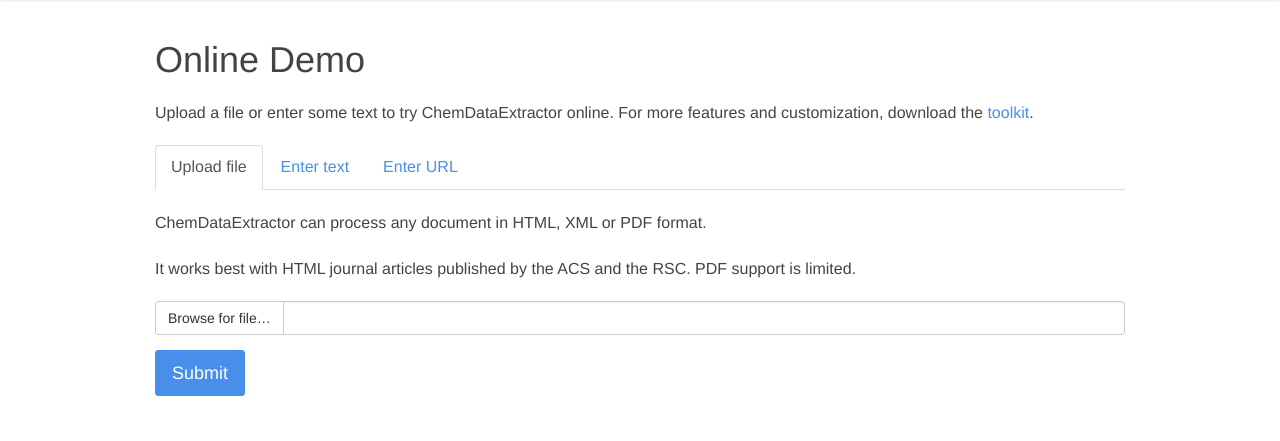
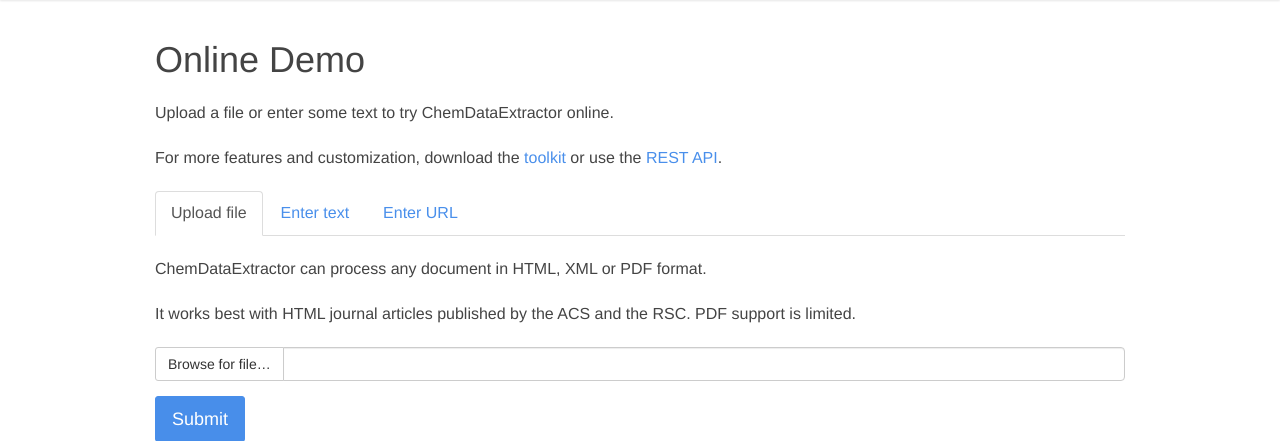
Before and after one commit to mcs07/cdeweb, a Flask app: page /demo in a window 1280 px wide. Shown: the part 77-518 px from the top of the page. Run offline with Flask 2, Linux system fonts and the light colour scheme; some libraries are stand-ins or nearby versions.

Commit message:
Link to API from demo

```diff
--- a/cdeweb/templates/demo.html
+++ b/cdeweb/templates/demo.html
@@ -5,7 +5,8 @@
 {% block content %}
   <div class="container page-container">
     <h1>Online Demo</h1>
-    <p>Upload a file or enter some text to try ChemDataExtractor online. For more features and customization, download the <a href="{{ url_for('download') }}">toolkit</a>.</p>
+    <p>Upload a file or enter some text to try ChemDataExtractor online.</p>
+    <p>For more features and customization, download the <a href="{{ url_for('download') }}">toolkit</a> or use the <a href="{{ url_for('api.doc') }}">REST API</a>.</p>
 
     <div>
       <ul class="nav nav-tabs" role="tablist">
```
